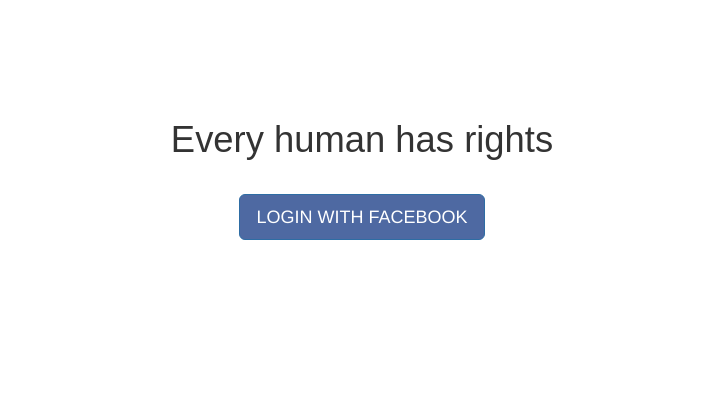
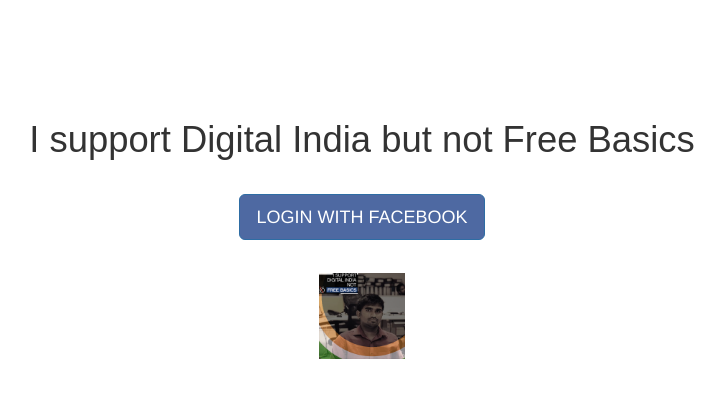
Before and after one commit to mukkoju/SH_FREE_BASICS, a PHP site: page / in a window 1280 px wide. Shown: the top 398 px of the page, without its empty margins (278-1003 px from the left). Run offline with PHP 8.4, Linux system fonts and the light colour scheme; some libraries are stand-ins or nearby versions; some web fonts are replaced.

Commit message:
iamages listing added

```diff
--- a/index.php
+++ b/index.php
@@ -45,13 +45,31 @@
                font-weight: 400 !important;
                margin-top: 120px;
             }
+            .img-lst{
+              width: 48%;
+              margin: auto;
+              margin-top: 32px;
+            }
+            .img-lst img{
+                max-width: 14%;
+                margin: 1px;
+            }
         </style>
     </head>
     <body data-host="<?= "http://".$_SERVER[HTTP_HOST] ?>">
         <!-- Modal -->
         <div class="cntr">
-        <h1 class="ttl">Every human has rights</h1>
+        <h1 class="ttl">I support Digital India but not Free Basics</h1>
         <button type="button" class="btn btn-primary btn-lg" id="login" style="background-color: #4e69a2; margin-top: 24px;">LOGIN WITH FACEBOOK</button>
+        <div class="img-lst">
+          <?php $images = scandir('images/');?>
+           <?php $i= 0; foreach ($images as $image){
+             if($i != 0 && $i != 1) { ?>
+            <img src="images/<?= $image?>"/>
+            <?php if($i == 30)
+                  break;
+             } $i++; }?>
+        </div>
         </div>
         <div class="modal fade large" id="myModal" tabindex="-1" role="dialog" aria-labelledby="myModalLabel">
             <div class="modal-dialog" role="document">
```
